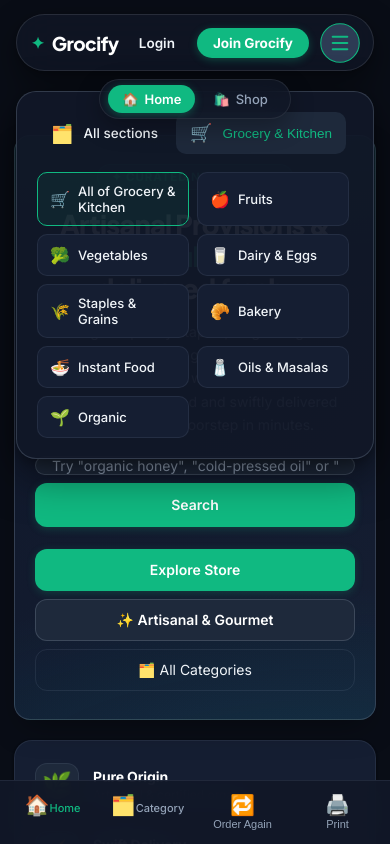
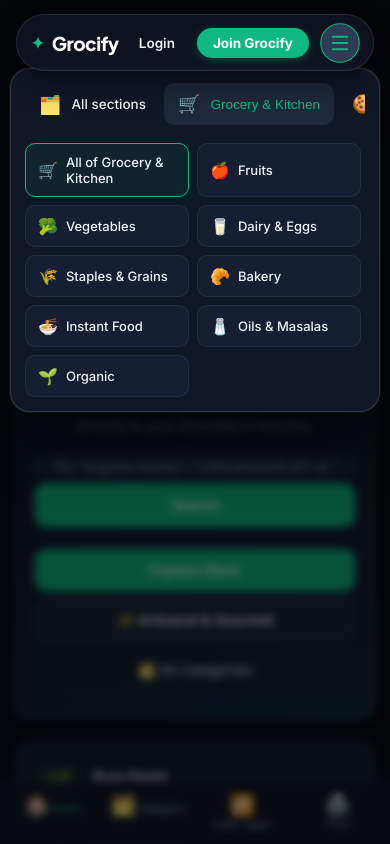
Before and after one commit to Aniket886/Grocify, a React (Vite) app: page / in a window 390 px wide. Both pictures are taken after a click on the button "Browse categories". Shown: the top 844 px of the page. Built offline with nearby package versions, Linux system fonts and the light colour scheme; no server answers.

Commit message:
fix(layout): resolve sub-nav overlay bug on hamburger dropdown (v1.0.7)

```diff
--- a/package.json
+++ b/package.json
@@ -1,6 +1,6 @@
 {
   "name": "grocify",
-  "version": "1.0.6",
+  "version": "1.0.7",
   "private": true,
   "type": "module",
   "scripts": {
--- a/src/components/CategoryMegaMenu.jsx
+++ b/src/components/CategoryMegaMenu.jsx
@@ -1,35 +1,58 @@
 import { useEffect, useRef, useState } from 'react';
+import { createPortal } from 'react-dom';
 import { Link } from 'react-router-dom';
 import { SECTIONS } from '../data/categoryTaxonomy.js';
 
 // Category mega-menu. Opens from the hamburger icon in the navbar.
 // A section list on the left; the chosen section's categories on the right.
-export default function CategoryMegaMenu() {
-  const [open, setOpen] = useState(false);
+// Portaled directly to document.body to ensure it renders with a true global z-index above all navigation overlays.
+export default function CategoryMegaMenu({ isOpen, onToggle, onClose }) {
+  const [localOpen, setLocalOpen] = useState(false);
+  const open = isOpen !== undefined ? isOpen : localOpen;
+
+  const handleToggle = () => {
+    if (onToggle) onToggle();
+    else setLocalOpen((v) => !v);
+  };
+
+  const handleClose = () => {
+    if (onClose) onClose();
+    else setLocalOpen(false);
+  };
+
   const [activeSlug, setActiveSlug] = useState(SECTIONS[0].slug);
-  const wrapRef = useRef(null);
+  const menuRef = useRef(null);
+  const btnRef = useRef(null);
 
   useEffect(() => {
     if (!open) return undefined;
-    const onDoc = (e) => { if (wrapRef.current && !wrapRef.current.contains(e.target)) setOpen(false); };
-    const onEsc = (e) => { if (e.key === 'Escape') setOpen(false); };
+    const onDoc = (e) => {
+      if (menuRef.current && menuRef.current.contains(e.target)) return;
+      if (btnRef.current && btnRef.current.contains(e.target)) return;
+      handleClose();
+    };
+    const onEsc = (e) => { if (e.key === 'Escape') handleClose(); };
     document.addEventListener('mousedown', onDoc);
     document.addEventListener('keydown', onEsc);
-    return () => { document.removeEventListener('mousedown', onDoc); document.removeEventListener('keydown', onEsc); };
+    return () => {
+      document.removeEventListener('mousedown', onDoc);
+      document.removeEventListener('keydown', onEsc);
+    };
   }, [open]);
 
   const active = SECTIONS.find((s) => s.slug === activeSlug) || SECTIONS[0];
 
   return (
-    <div className="mega-wrap" ref={wrapRef}>
+    <div className="mega-wrap">
       <button
+        ref={btnRef}
         type="button"
         className={`mega-btn-hamburger ${open ? 'active' : ''}`}
         aria-haspopup="menu"
         aria-expanded={open}
         aria-label="Browse categories"
         title="Browse categories"
-        onClick={() => setOpen((v) => !v)}
+        onClick={handleToggle}
       >
         <span className="hamburger-box" aria-hidden="true">
           <span className="bar"></span>
@@ -38,10 +61,16 @@ export default function CategoryMegaMenu() {
         </span>
       </button>
 
-      {open && (
-        <div className="mega-panel" role="menu">
+      {open && typeof document !== 'undefined' && createPortal(
+        <>
+          <div
+            className="mega-backdrop"
+            onClick={handleClose}
+            aria-hidden="true"
+          />
+          <div className="mega-panel" role="menu" ref={menuRef}>
             <div className="mega-sections">
-            <Link to="/categories" className="mega-section-btn" onClick={() => setOpen(false)}>
+              <Link to="/categories" className="mega-section-btn" onClick={handleClose}>
                 <span className="icon" aria-hidden="true">🗂️</span> All sections
               </Link>
               {SECTIONS.map((s) => (
@@ -58,7 +87,7 @@ export default function CategoryMegaMenu() {
               ))}
             </div>
             <div className="mega-cats">
-            <Link to={`/s/${active.slug}`} className={`mega-cat featured`} onClick={() => setOpen(false)}>
+              <Link to={`/s/${active.slug}`} className="mega-cat featured" onClick={handleClose}>
                 <span className="icon" aria-hidden="true">{active.icon}</span> All of {active.name}
               </Link>
               {active.categories.map((c) => (
@@ -66,13 +95,15 @@ export default function CategoryMegaMenu() {
                   key={c.slug}
                   to={`/c/${c.slug}`}
                   className={`mega-cat ${c.featured ? 'featured' : ''}`}
-                onClick={() => setOpen(false)}
+                  onClick={handleClose}
                 >
                   <span className="icon" aria-hidden="true">{c.icon}</span> {c.name}
                 </Link>
               ))}
             </div>
           </div>
+        </>,
+        document.body
       )}
     </div>
   );
--- a/src/components/Navbar.jsx
+++ b/src/components/Navbar.jsx
@@ -8,12 +8,14 @@ import CategoryMegaMenu from './CategoryMegaMenu.jsx';
 // Professional Pill Navbar with Glassmorphism
 // - Primary Pill: Brand on Left, User Profile & Hamburger on the Complete Right Side
 // - Sub-Nav Pill Strip: Positioned directly under the navbar (Home, Shop, Cart, My Orders, Notifications)
+// - Synchronized state: Hides the sub-nav strip whenever the hamburger dropdown is open so it NEVER overlays.
 export default function Navbar() {
   const { user, logout } = useAuth();
   const { count } = useCart();
   const navigate = useNavigate();
   const location = useLocation();
   const [unread, setUnread] = useState(0);
+  const [menuOpen, setMenuOpen] = useState(false);
 
   useEffect(() => {
     if (user?.role !== 'customer') { setUnread(0); return undefined; }
@@ -23,12 +25,17 @@ export default function Navbar() {
     return () => clearInterval(t);
   }, [user, location.pathname]);
 
+  // Automatically close hamburger mega-menu on navigation
+  useEffect(() => {
+    setMenuOpen(false);
+  }, [location.pathname]);
+
   return (
-    <header className="navbar-wrapper">
+    <header className={`navbar-wrapper ${menuOpen ? 'mega-menu-open' : ''}`}>
       {/* 1. Main Floating Pill Navbar */}
       <nav className="navbar-pill-primary" aria-label="Main navigation">
         <div className="nav-left-group">
-          <Link to={user?.role === 'admin' ? '/admin' : '/'} className="nav-brand">
+          <Link to={user?.role === 'admin' ? '/admin' : '/'} className="nav-brand" onClick={() => setMenuOpen(false)}>
             <span className="brand-dot" aria-hidden="true">✦</span>
             <span className="brand-name">Grocify</span>
           </Link>
@@ -37,14 +44,14 @@ export default function Navbar() {
         <div className="nav-right-group">
           {user ? (
             <div className="user-pill-container">
-              <NavLink to="/profile" className="user-profile-badge" title="View Profile">
+              <NavLink to="/profile" className="user-profile-badge" title="View Profile" onClick={() => setMenuOpen(false)}>
                 <span className="avatar-icon" aria-hidden="true">👤</span>
                 <span className="user-name-text">{user.name.split(' ')[0]}</span>
               </NavLink>
               <button
                 type="button"
                 className="nav-logout-btn"
-                onClick={() => { logout(); navigate('/'); }}
+                onClick={() => { setMenuOpen(false); logout(); navigate('/'); }}
                 title="Log out of your account"
               >
                 Logout
@@ -52,13 +59,19 @@ export default function Navbar() {
             </div>
           ) : (
             <div className="auth-btn-cluster">
-              <NavLink to="/login" className="auth-login-link">Login</NavLink>
-              <NavLink to="/register" className="auth-join-pill">Join Grocify</NavLink>
+              <NavLink to="/login" className="auth-login-link" onClick={() => setMenuOpen(false)}>Login</NavLink>
+              <NavLink to="/register" className="auth-join-pill" onClick={() => setMenuOpen(false)}>Join Grocify</NavLink>
             </div>
           )}
 
           {/* Hamburger menu on the COMPLETE right side */}
-          {user?.role !== 'admin' && <CategoryMegaMenu />}
+          {user?.role !== 'admin' && (
+            <CategoryMegaMenu
+              isOpen={menuOpen}
+              onToggle={() => setMenuOpen((v) => !v)}
+              onClose={() => setMenuOpen(false)}
+            />
+          )}
         </div>
       </nav>
 
@@ -98,9 +111,6 @@ export default function Navbar() {
               <NavLink to="/admin/payments" className={({ isActive }) => `sub-pill-link ${isActive ? 'active' : ''}`}>Payments</NavLink>
               <NavLink to="/admin/customers" className={({ isActive }) => `sub-pill-link ${isActive ? 'active' : ''}`}>Customers</NavLink>
               <NavLink to="/admin/inventory" className={({ isActive }) => `sub-pill-link ${isActive ? 'active' : ''}`}>Inventory</NavLink>
-              <NavLink to="/admin/products" className={({ isActive }) => `sub-pill-link ${isActive ? 'active' : ''}`}>Products</NavLink>
-              <NavLink to="/admin/categories" className={({ isActive }) => `sub-pill-link ${isActive ? 'active' : ''}`}>Categories</NavLink>
-              <NavLink to="/admin/reports" className={({ isActive }) => `sub-pill-link ${isActive ? 'active' : ''}`}>Reports</NavLink>
             </>
           )}
         </div>
--- a/src/styles/main.css
+++ b/src/styles/main.css
@@ -169,6 +169,11 @@ p { margin: 0 0 10px; line-height: 1.5; }
   flex-direction: column;
   gap: 8px;
   align-items: center;
+  transition: z-index 0.2s ease;
+}
+
+.navbar-wrapper.mega-menu-open {
+  z-index: 1200;
 }
 
 /* 1. Primary Pill Bar */
@@ -186,6 +191,8 @@ p { margin: 0 0 10px; line-height: 1.5; }
   border: 1px solid rgba(255, 255, 255, 0.1);
   box-shadow: 0 12px 32px rgba(0, 0, 0, 0.4), 0 2px 6px rgba(0, 0, 0, 0.2);
   transition: all 0.2s ease;
+  position: relative;
+  z-index: 100;
 }
 :root[data-theme='light'] .navbar-pill-primary {
   background: rgba(255, 255, 255, 0.88);
@@ -330,6 +337,17 @@ p { margin: 0 0 10px; line-height: 1.5; }
   width: 100%;
   display: flex;
   justify-content: center;
+  position: relative;
+  z-index: 10;
+  transition: opacity 0.2s ease, transform 0.2s ease, visibility 0.2s ease;
+}
+
+/* When the hamburger mega menu is open, cleanly hide the sub-strip */
+.navbar-wrapper.mega-menu-open .navbar-sub-strip {
+  opacity: 0;
+  pointer-events: none;
+  visibility: hidden;
+  transform: translateY(-8px);
 }
 .sub-strip-pill {
   display: inline-flex;
@@ -395,8 +413,29 @@ p { margin: 0 0 10px; line-height: 1.5; }
   background: var(--danger);
 }
 
-/* -------- Mega menu Panel -------- */
+/* -------- Mega menu Backdrop & Panel -------- */
 .mega-wrap { position: relative; }
+
+.mega-backdrop {
+  position: fixed;
+  inset: 0;
+  background: rgba(0, 0, 0, 0.55);
+  backdrop-filter: blur(4px);
+  -webkit-backdrop-filter: blur(4px);
+  z-index: 1050;
+  animation: megaFadeIn 0.15s ease-out;
+}
+
+@keyframes megaFadeIn {
+  from { opacity: 0; }
+  to { opacity: 1; }
+}
+
+@keyframes megaSlideDown {
+  from { opacity: 0; transform: translate(-50%, -10px) scale(0.98); }
+  to { opacity: 1; transform: translate(-50%, 0) scale(1); }
+}
+
 .mega-panel {
   position: fixed;
   left: 50%;
@@ -405,17 +444,23 @@ p { margin: 0 0 10px; line-height: 1.5; }
   width: min(880px, calc(100vw - 32px));
   max-height: calc(100vh - 100px);
   overflow: hidden;
-  background: rgba(17, 24, 39, 0.95);
+  background: rgba(17, 24, 39, 0.98);
   border: 1px solid var(--border-strong);
   border-radius: 20px;
   padding: 20px;
-  box-shadow: var(--shadow-lg);
+  box-shadow: 0 24px 60px rgba(0, 0, 0, 0.65), 0 0 0 1px rgba(255, 255, 255, 0.08);
   display: grid;
   grid-template-columns: 230px 1fr;
   gap: 18px;
-  z-index: 60;
-  backdrop-filter: blur(20px);
-  -webkit-backdrop-filter: blur(20px);
+  z-index: 1100;
+  backdrop-filter: blur(24px);
+  -webkit-backdrop-filter: blur(24px);
+  animation: megaSlideDown 0.18s cubic-bezier(0.16, 1, 0.3, 1);
+}
+:root[data-theme='light'] .mega-panel {
+  background: rgba(255, 255, 255, 0.98);
+  border-color: rgba(15, 23, 42, 0.12);
+  box-shadow: 0 20px 48px rgba(0, 0, 0, 0.14), 0 0 0 1px rgba(0, 0, 0, 0.05);
 }
 .mega-sections { display: flex; flex-direction: column; gap: 4px; max-height: 440px; overflow-y: auto; }
 .mega-section-btn {
@@ -455,8 +500,15 @@ p { margin: 0 0 10px; line-height: 1.5; }
 .mega-cat.featured { border-color: var(--primary); background: rgba(16, 185, 129, 0.08); }
 
 @media (max-width: 800px) {
-  .mega-panel { grid-template-columns: 1fr; }
-  .mega-sections { flex-direction: row; overflow-x: auto; max-height: none; flex: 0 0 auto; }
+  .mega-panel {
+    grid-template-columns: 1fr;
+    top: 68px;
+    max-height: calc(100vh - 84px);
+    width: calc(100vw - 20px);
+    padding: 14px;
+    gap: 12px;
+  }
+  .mega-sections { flex-direction: row; overflow-x: auto; max-height: none; flex: 0 0 auto; padding-bottom: 6px; }
   .mega-section-btn { white-space: nowrap; }
 }
 
```
Lines whose indentation alone changed are shown as unchanged.
